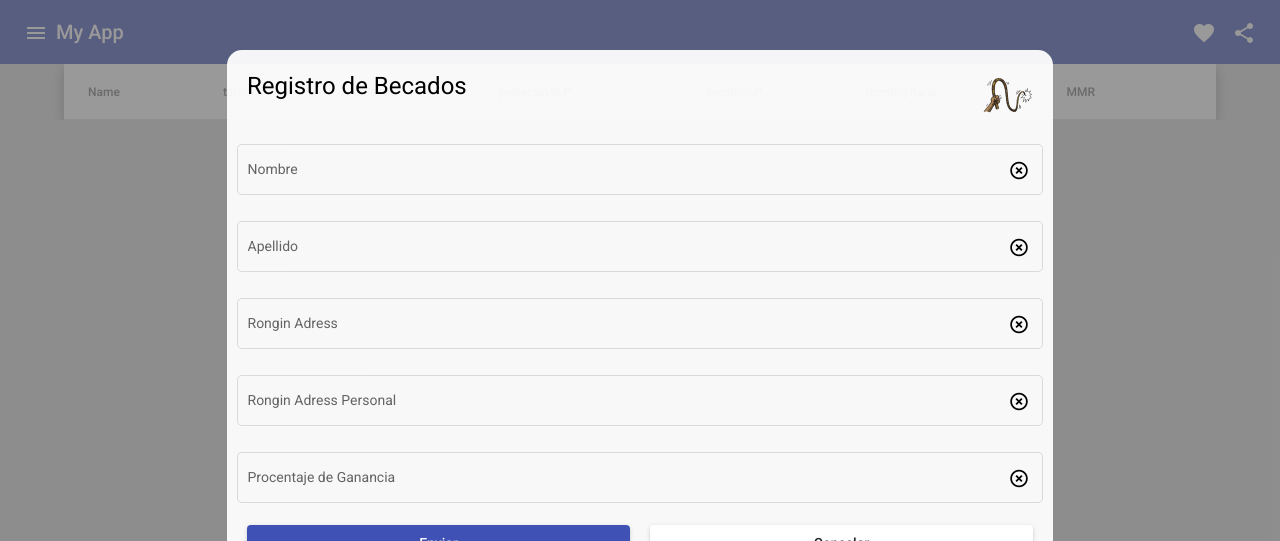
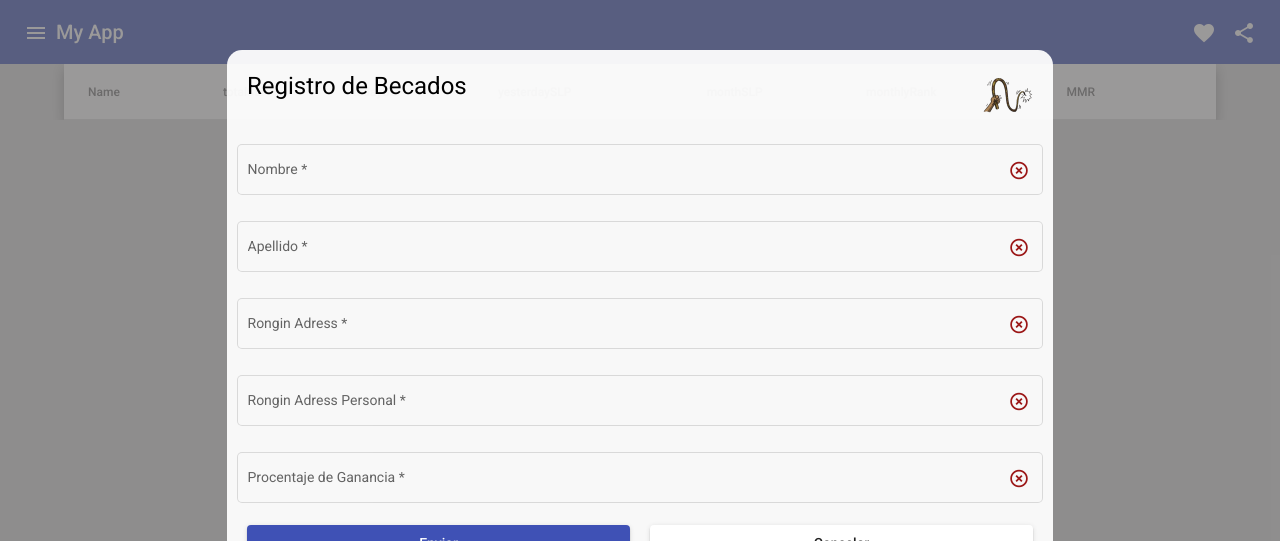
Before and after one commit to vrinox/axieAcademyTracker, an Angular app: page /scholars in a window 1280 px wide. Shown: the top 541 px of the page. Built offline with nearby package versions, Linux system fonts and the light colour scheme; no server answers; the database is empty.

Commit message:
fin del diseño del formulario esperando aprobacion

```diff
--- a/src/app/app.module.ts
+++ b/src/app/app.module.ts
@@ -16,6 +16,7 @@ import { MatIconModule } from '@angular/material/icon';
 import { FormularioBecadoComponent } from './formulario-becado/formulario-becado.component';
 import { MatFormFieldModule  } from '@angular/material/form-field';
 import { MatInputModule } from '@angular/material/input';
+import { ReactiveFormsModule } from '@angular/forms';
 
 @NgModule({
   declarations: [
@@ -36,7 +37,8 @@ import { MatInputModule } from '@angular/material/input';
     MatToolbarModule,
     MatIconModule,
     MatFormFieldModule,
-    MatInputModule
+    MatInputModule,
+    ReactiveFormsModule
   ],
   providers: [],
   bootstrap: [AppComponent]
--- a/src/app/formulario-becado/formulario-becado.component.html
+++ b/src/app/formulario-becado/formulario-becado.component.html
@@ -1,35 +1,60 @@
 <div class="modal-form">
-    <form class="form-becado">
+    <form [formGroup]="formBecado" class="form-becado">
         <div class="form-becado__title">
             <h1>Registro de Becados</h1>
             <img src="../../assets/img/becado.png" alt="">
         </div>
+
         <mat-form-field appearance="outline" class="form-becado__contenedor-inputs">
             <mat-label>Nombre</mat-label>
-            <input matInput placeholder="Victor">
-            <mat-icon matSuffix class="form-becado__off">highlight_off</mat-icon>
+            <input formControlName="nombre" matInput placeholder="Victor">
+            <mat-icon matSuffix class="form-becado__check"
+                        *ngIf="formBecado.controls.nombre.valid">check_circle_outline</mat-icon>
+            <mat-icon matSuffix class="form-becado__off"
+                        *ngIf="!formBecado.controls.nombre.valid">highlight_off</mat-icon>
+            <mat-error *ngIf="formBecado.controls.nombre.hasError('required')">El campo no puede estar vacio</mat-error>
+            <mat-error *ngIf="formBecado.controls.nombre.hasError('pattern')">Solo se permiten letras</mat-error>
         </mat-form-field>
+
         <mat-form-field appearance="outline" class="form-becado__contenedor-inputs">
             <mat-label>Apellido</mat-label>
-            <input matInput placeholder="Leon">
-            <mat-icon matSuffix class="form-becado__off">highlight_off</mat-icon>
+            <input formControlName="apellido" matInput placeholder="Leon">
+            <mat-icon matSuffix class="form-becado__check"
+                        *ngIf="formBecado.controls.apellido.valid">check_circle_outline</mat-icon>
+            <mat-icon matSuffix class="form-becado__off"
+                        *ngIf="!formBecado.controls.apellido.valid">highlight_off</mat-icon>
+            <mat-error *ngIf="formBecado.controls.apellido.hasError('required')">El campo no puede estar vacio</mat-error>
+            <mat-error *ngIf="formBecado.controls.apellido.hasError('pattern')">Solo se permiten letras</mat-error>
         </mat-form-field>
         <mat-form-field appearance="outline" class="form-becado__contenedor-inputs">
             <mat-label>Rongin Adress</mat-label>
-            <input matInput placeholder="Leon">
-            <mat-icon matSuffix class="form-becado__off">highlight_off</mat-icon>
+            <input formControlName="roningAdress" matInput placeholder="Leon">
+            <mat-icon matSuffix class="form-becado__check"
+                        *ngIf="formBecado.controls.roningAdress.valid">check_circle_outline</mat-icon>
+            <mat-icon matSuffix class="form-becado__off"
+                        *ngIf="!formBecado.controls.roningAdress.valid">highlight_off</mat-icon>
+            <mat-error *ngIf="formBecado.controls.roningAdress.hasError('required')">El campo no puede estar vacio</mat-error>
         </mat-form-field>
         <mat-form-field appearance="outline" class="form-becado__contenedor-inputs">
             <mat-label>Rongin Adress Personal</mat-label>
-            <input matInput placeholder="Leon">
-            <mat-icon matSuffix class="form-becado__off">highlight_off</mat-icon>
+            <input formControlName="roningPersonal" matInput placeholder="Leon">
+            <mat-icon matSuffix class="form-becado__check"
+                        *ngIf="formBecado.controls.roningPersonal.valid">check_circle_outline</mat-icon>
+            <mat-icon matSuffix class="form-becado__off"
+                        *ngIf="!formBecado.controls.roningPersonal.valid">highlight_off</mat-icon>
+            <mat-error *ngIf="formBecado.controls.roningPersonal.hasError('required')">El campo no puede estar vacio</mat-error>
         </mat-form-field>
         <mat-form-field appearance="outline" class="form-becado__contenedor-inputs">
             <mat-label>Procentaje de Ganancia</mat-label>
-            <input matInput placeholder="50%">
-            <mat-icon matSuffix class="form-becado__off">highlight_off</mat-icon>
+            <input formControlName="ganancia" matInput placeholder="50%">
+            <mat-icon matSuffix class="form-becado__check"
+                        *ngIf="formBecado.controls.ganancia.valid">check_circle_outline</mat-icon>
+            <mat-icon matSuffix class="form-becado__off"
+                        *ngIf="!formBecado.controls.ganancia.valid">highlight_off</mat-icon>
+            <mat-error *ngIf="formBecado.controls.ganancia.hasError('required')">El campo no puede estar vacio</mat-error>
+            <mat-error *ngIf="formBecado.controls.ganancia.hasError('pattern')">Solo se permiten numeros y el simbolo %</mat-error>
         </mat-form-field>
-        <button class="form-becado__btn" mat-raised-button color="primary">Enviar</button>
+        <button (click)="test()" class="form-becado__btn" mat-raised-button color="primary">Enviar</button>
         <button class="form-becado__btn" mat-raised-button>Cancelar</button>
     </form>
 </div>
--- a/src/app/formulario-becado/formulario-becado.component.sass
+++ b/src/app/formulario-becado/formulario-becado.component.sass
@@ -30,6 +30,10 @@
     &__btn
         width: calc(50% - 20px)
         margin: 0px 10px
+    &__check
+        color: #056802
+    &__off
+        color: #9b1616
 
 @media screen and (min-width: 600px)
     .form-becado
--- a/src/app/formulario-becado/formulario-becado.component.ts
+++ b/src/app/formulario-becado/formulario-becado.component.ts
@@ -1,4 +1,5 @@
 import { Component, OnInit } from '@angular/core';
+import { FormControl, FormGroup, Validators } from '@angular/forms';
 
 @Component({
   selector: 'app-formulario-becado',
@@ -6,10 +7,32 @@ import { Component, OnInit } from '@angular/core';
   styleUrls: ['./formulario-becado.component.sass']
 })
 export class FormularioBecadoComponent implements OnInit {
-
+  formBecado: FormGroup = new FormGroup({
+    nombre: new FormControl('',[
+      Validators.required,
+      Validators.pattern('^[a-zA-Z ]+$')
+    ]),
+    apellido: new FormControl('',[
+      Validators.required,
+      Validators.pattern('^[a-zA-Z ]+$')
+    ]),
+    roningAdress: new FormControl('',[
+      Validators.required
+    ]),
+    roningPersonal: new FormControl('',[
+      Validators.required
+    ]),
+    ganancia: new FormControl('',[
+      Validators.required,
+      Validators.pattern('^[0-9-% ]+$')
+    ])
+  })
   constructor() { }
 
   ngOnInit(): void {
   }
 
+  test(){
+    console.log(this.formBecado.controls.nombre.valid)
+  }
 }
```
